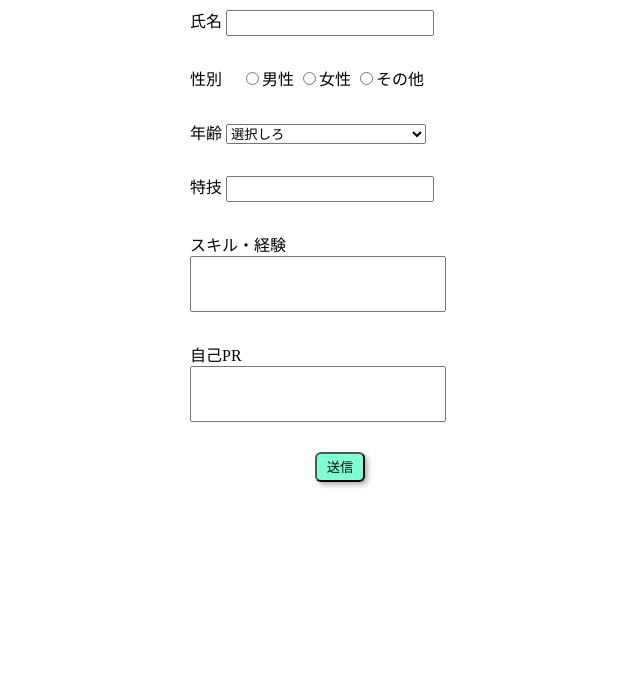
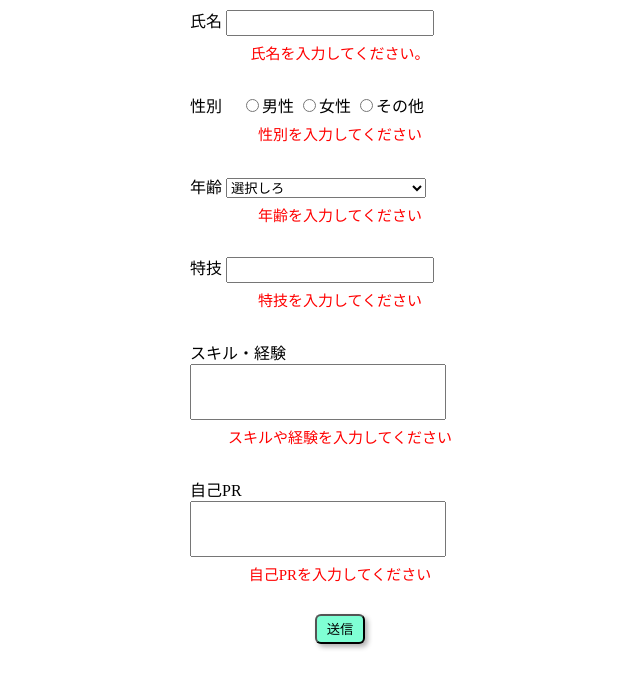
Before and after one commit to akihide-hatano/local-storage-practice-part2, a plain HTML site: page index.html in a window 1280 px wide. Both pictures are taken after a click on the button "送信". Shown: the whole page, without its empty margins (300-940 px from the left). Drawn offline with Linux system fonts and the light colour scheme.

Commit message:
バリデーションを追加しました

```diff
--- a/css/style.css
+++ b/css/style.css
@@ -52,4 +52,6 @@ button:hover{
     display: block;
     color: red;
     text-align: center;
+    margin-top: 6px;
+    font-size: 15px;
 }
--- a/index.html
+++ b/index.html
@@ -19,13 +19,13 @@
                 <input type="radio" name="gender" id="male" value="男性">男性
                 <input type="radio" name="gender" id="female" value="女性">女性
                 <input type="radio" name="gender" id="others" value="その他">その他
-                <span id="genderError" class="error"></span>
             </div>
+            <span id="genderError" class="error"></span>
         </div>
         <div class="age">
             <label for="">年齢</label>
              <select name="" id="ageSelect">
-                <option value="default">選択しろ</option>
+                <option value="">選択しろ</option>
                 <option value="10代">10代</option>
                 <option value="20代">20代 </option>
                 <option value="30代">30代</option>
@@ -47,7 +47,7 @@
         <div class="pr">
             <label for="pr">自己PR</label>
             <textarea id="pr"></textarea>
-            <span id="pr" class="error"></span>
+            <span id="prError" class="error"></span>
         </div>
         <button id="submitButton">送信</button>
 
--- a/js/app.js
+++ b/js/app.js
@@ -4,7 +4,7 @@ const genderInputs = document.getElementsByName("gender");
 const ageSelect = document.getElementById("ageSelect");
 const specoalityInput = document.getElementById("specoality");
 const skillInput = document.getElementById("skills");
-const prINput = document.getElementById("pr");
+const prInput = document.getElementById("pr");
 
 
 //Buttonの要素を習得
@@ -15,19 +15,43 @@ const submitButton = document.getElementById("submitButton");
 
 submitButton.addEventListener("click",function(){
     const inputNameValue = inputName.value;
-    const genderInputsValue = document.querySelector('input[name="gender"]:checked').value;
+    const selectedGender = document.querySelector('input[name="gender"]:checked');
+    const genderInputsValue = selectedGender?.value;
     const ageSelectValue = ageSelect.value;
     const specoalityInputValue =specoalityInput.value;
     const skillInputValue = skillInput.value;
-    const prInputValue = prINput.value;
+    const prInputValue = prInput.value;
 
-    //バリデーション
     // バリデーション
       if (!inputNameValue) {
         document.getElementById("nameError").textContent = "氏名を入力してください。";
-        return;
       } else {
         document.getElementById("nameError").textContent = "";
+      }
+      if(!genderInputsValue){
+        document.getElementById("genderError").textContent = "性別を入力してください";
+      } else{
+        document.getElementById("genderError").textContent = "";
+      }
+      if(!ageSelectValue){
+        document.getElementById("ageError").textContent ="年齢を入力してください";
+      }else{
+        document.getElementById("ageError").textContent ="";
+      }
+      if(!specoalityInputValue){
+        document.getElementById("specoalityError").textContent = "特技を入力してください";
+      }else{
+        document.getElementById("specoalityError").textContent = "";
+      }
+      if(!skillInputValue){
+        document.getElementById("skillsError").textContent = "スキルや経験を入力してください";
+      }else{
+        document.getElementById("skillsError").textContent = "";
+      }
+      if(!prInputValue){
+        document.getElementById("prError").textContent = "自己PRを入力してください";
+      }else{
+        document.getElementById("prError").textContent = "";
       }
 
       // ローカルストレージに保存
```
